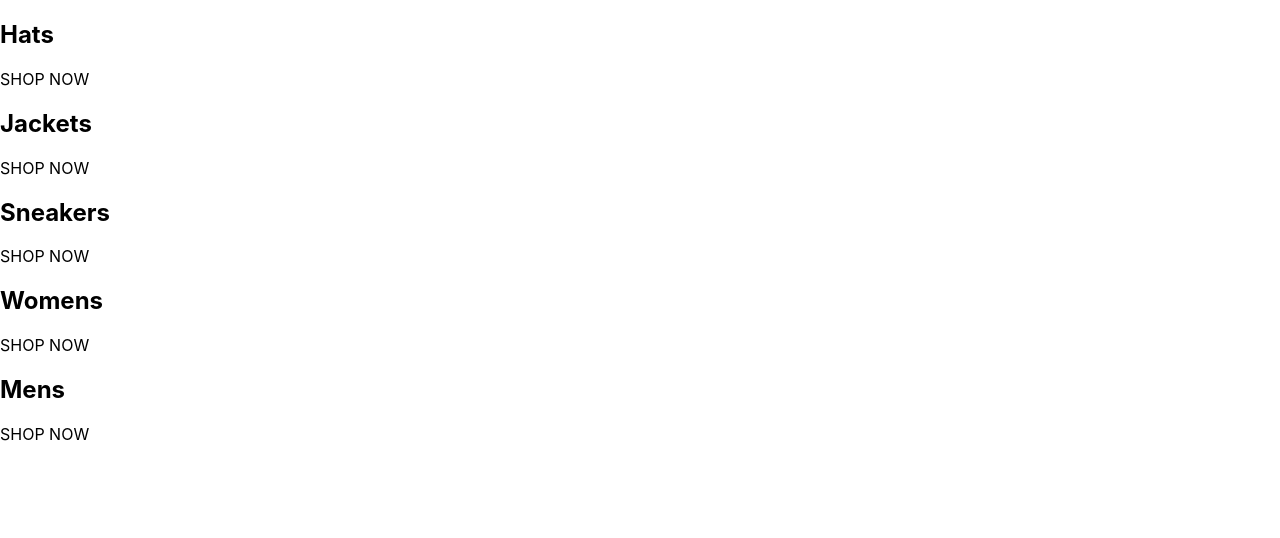
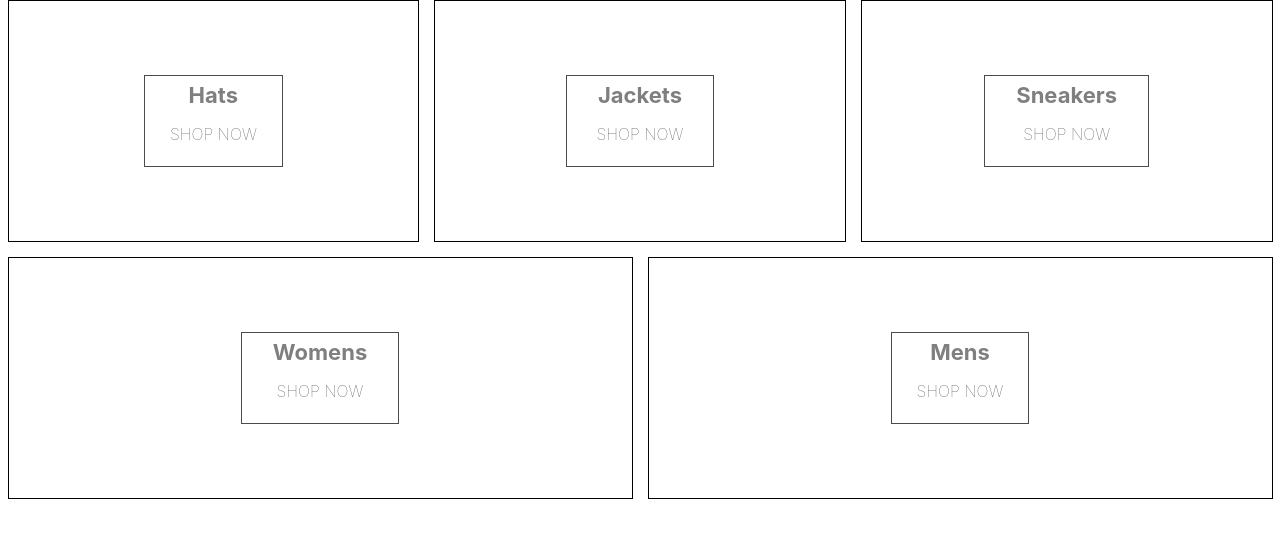
Before and after one commit to j-barreiros/crwn-clothing, a React (Create React App) app: page / in a window 1280 px wide. Shown: the top 538 px of the page. Built offline with nearby package versions, Linux system fonts and the light colour scheme.

Commit message:
class 78

```diff
--- a/package.json
+++ b/package.json
@@ -9,6 +9,7 @@
     "react": "^18.2.0",
     "react-dom": "^18.2.0",
     "react-scripts": "5.0.1",
+    "sass": "^1.63.6",
     "web-vitals": "^2.1.4"
   },
   "scripts": {
--- a/src/App.js
+++ b/src/App.js
@@ -1,3 +1,5 @@
+
+import "./categories.styles.scss"
 
 const App = () => {
 
@@ -31,7 +33,7 @@
         return (
           <article key={id} className="category-container">
             <div className="background-image"/>
-            <div className="cateogry-body-container">
+            <div className="category-body-container">
               <h2>{title}</h2>
               <p>SHOP NOW</p>
             </div>
--- /dev/null
+++ b/src/categories.styles.scss
@@ -0,0 +1,75 @@
+.categories-container {
+  width: 100%;
+  display: flex;
+  flex-wrap: wrap;
+  justify-content: space-between;
+}
+
+.category-container {
+  min-width: 30%;
+  height: 240px;
+  flex: 1 1 auto;
+  display: flex;
+  align-items: center;
+  justify-content: center;
+  border: 1px solid black;
+  margin: 0 7.5px 15px;
+  overflow: hidden;
+
+  &:hover {
+    cursor: pointer;
+
+    & .background-image {
+      transform: scale(1.1);
+      transition: transform 6s cubic-bezier(0.25, 0.45, 0.45, 0.95);
+    }
+
+    & .category-body-container {
+      opacity: 0.9;
+    }
+  }
+
+  &.large {
+    height: 380px;
+  }
+
+  &:first-child {
+    margin-right: 7.5px;
+  }
+
+  &:last-child {
+    margin-left: 7.5px;
+  }
+
+  .background-image {
+    width: 100%;
+    height: 100%;
+    background-size: cover;
+    background-position: center;
+  }
+
+  .category-body-container {
+    height: 90px;
+    padding: 0 25px;
+    display: flex;
+    flex-direction: column;
+    align-items: center;
+    justify-content: center;
+    border: 1px solid black;
+    background-color: white;
+    opacity: 0.7;
+    position: absolute;
+
+    h2 {
+      font-weight: bold;
+      margin: 0 6px 0;
+      font-size: 22px;
+      color: #4a4a4a;
+    }
+
+    p {
+      font-weight: lighter;
+      font-size: 16px;
+    }
+  }
+}
```
Also changed, not shown: 1 other file (tests, documents, lock files or other folders).
